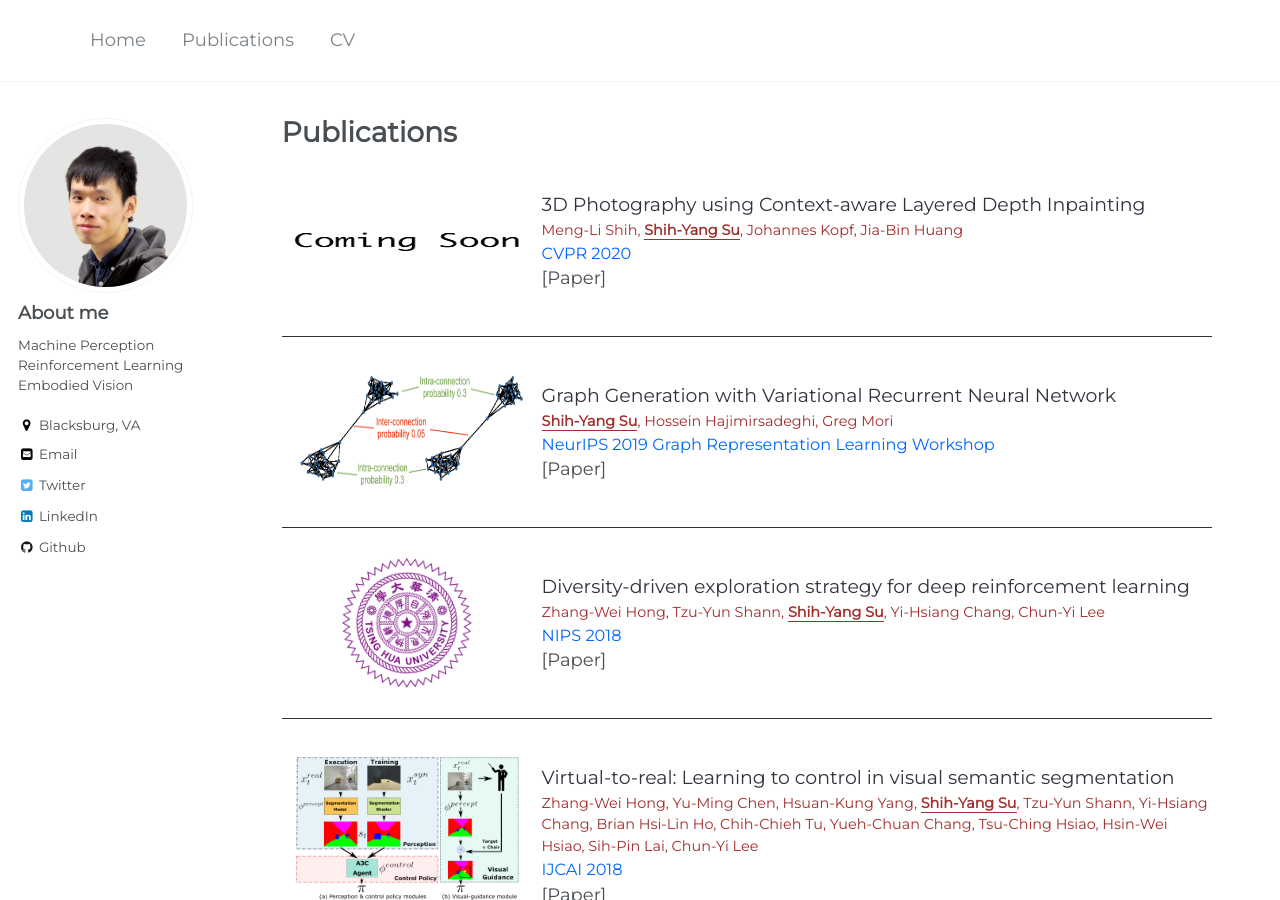
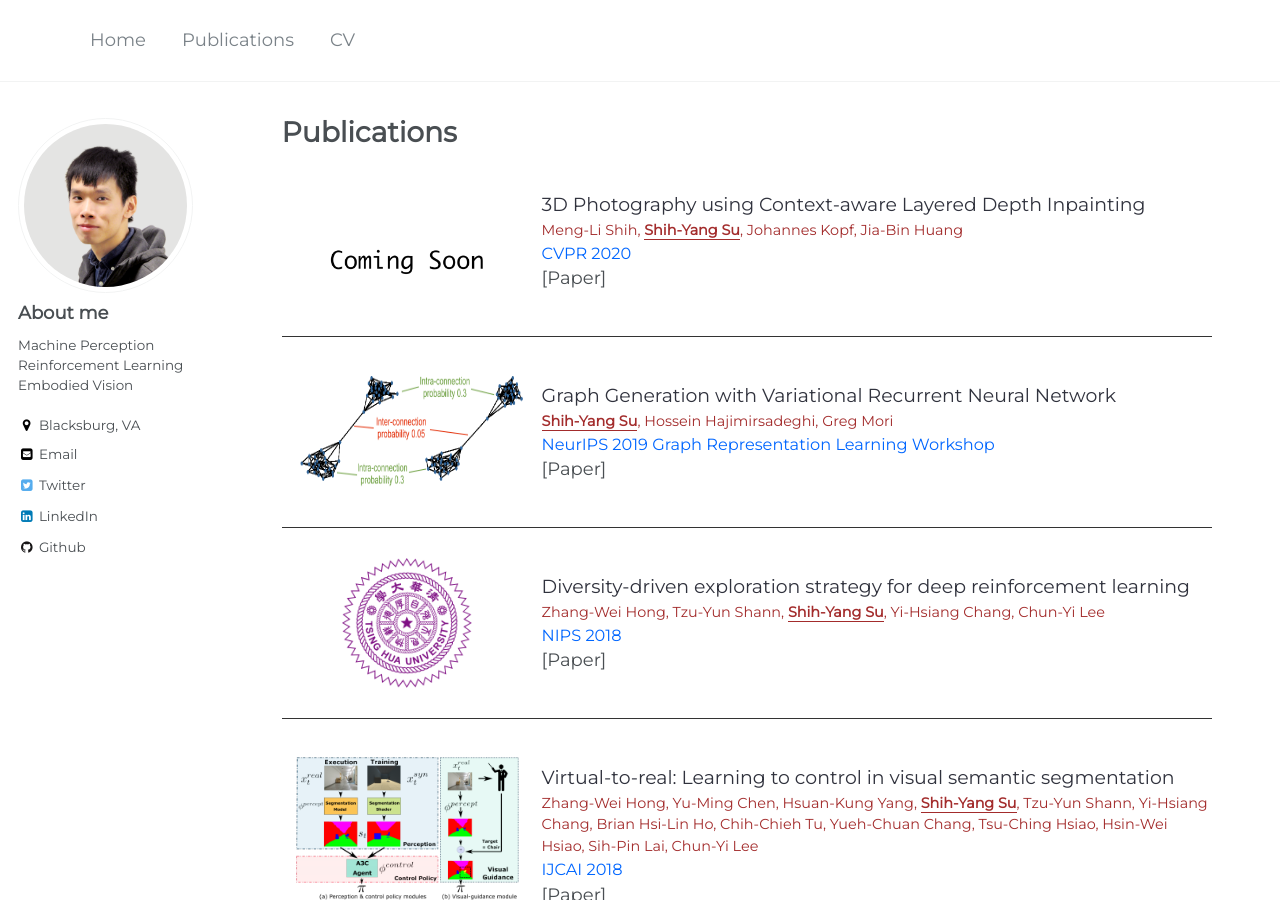
Before and after one commit to LemonATsu/LemonATsu.github.io, a Jekyll site: the page built from _pages/publications.md, in a window 1280 px wide and 900 px high. Built offline with Jekyll 4.4.1, drawn with Linux system fonts in a browser that asks for light colours.

Commit message:
change the image size

```diff
--- a/_pages/publications.md
+++ b/_pages/publications.md
@@ -5,7 +5,7 @@
 author_profile: true
 ---
 <div class="pub-container">
-    <div class="pub-thumb"><img src="https://lemonatsu.github.io/images/coming_soon.png" style="width:520px;height:130px"></div>
+    <div class="pub-thumb"><img src="https://lemonatsu.github.io/images/coming_soon.png" style="width:170px;height:170px"></div>
     <div class="pub-content">
         <div class="pub-title">3D Photography using Context-aware Layered Depth Inpainting</div>
         <div class="pub-author">Meng-Li Shih, <b>Shih-Yang Su</b>, Johannes Kopf, Jia-Bin Huang</div>
```
